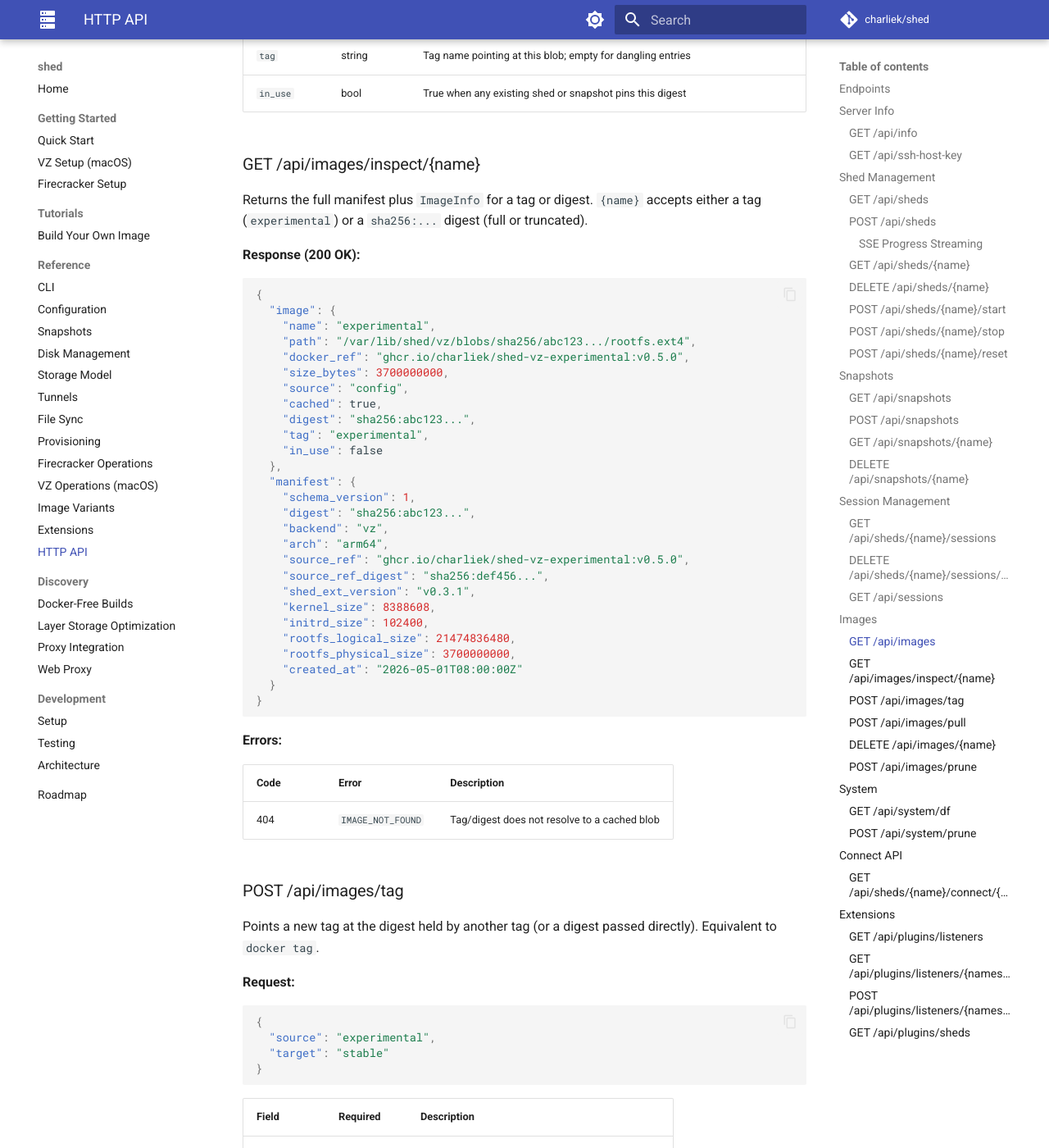
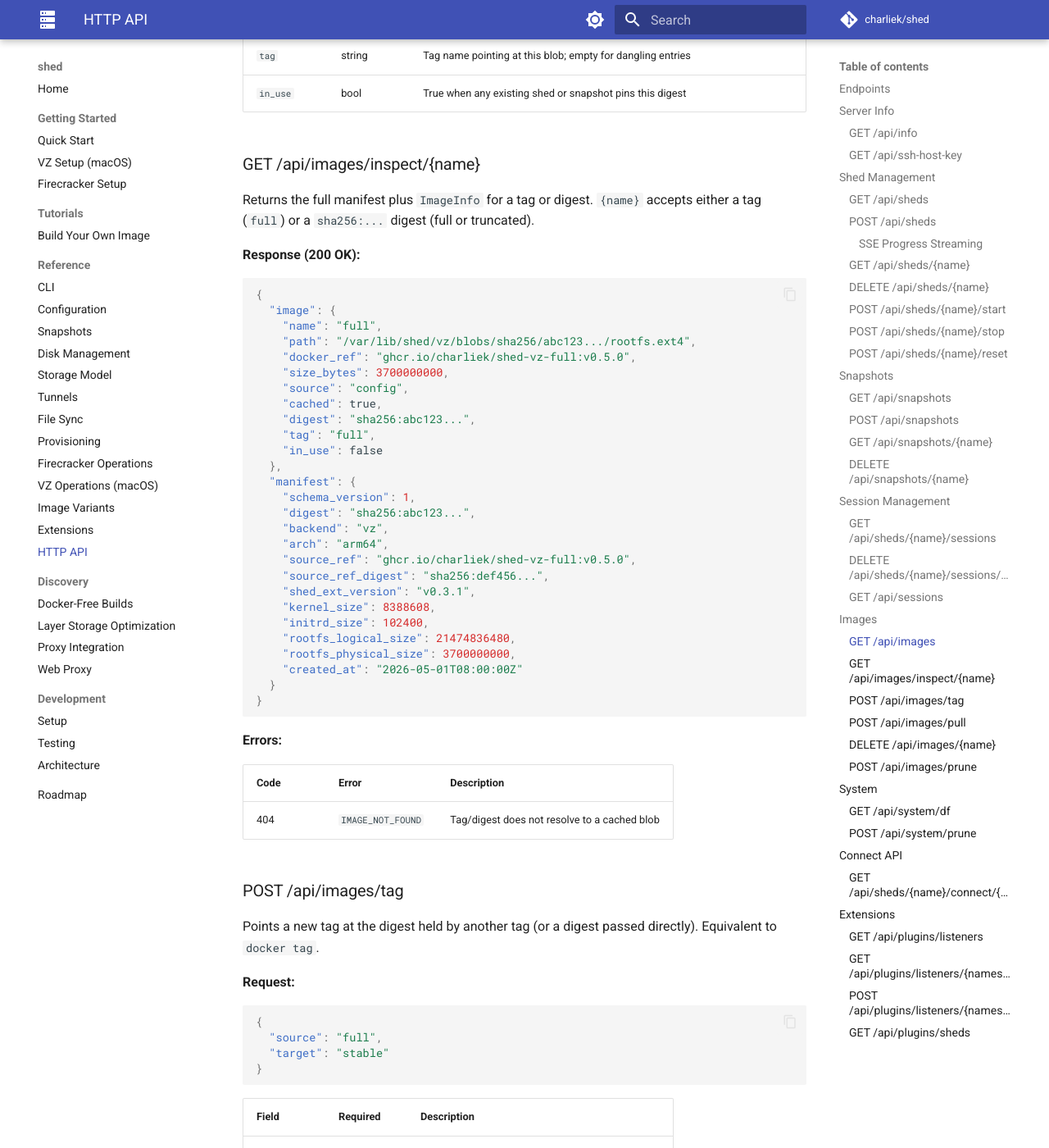
Before and after one commit to charliek/shed, an MkDocs documentation site: the page built from docs/reference/api.md, in a window 1280 px wide and 1400 px high, scrolled down 12992 px. Shown: the whole window at 82% size. Built offline with MkDocs 1.6.1 and Material for MkDocs 9.7.7, drawn with Linux system fonts in a browser that asks for light colours; comment, search, counter and statistics services are not loaded; some of the changed text lies outside the part shown.

Commit message:
docs: scrub remaining experimental references
Follow-up to the Phase 8 doc pass — replace stale shed-{vz,fc}-experimental
mentions across api.md, disk-management.md, extensions.md, provisioning.md,
snapshots.md, quick-start.md, and the proxy_integration_design discovery doc.

Also clarifies extensions.md's "shed-extensions pre-installed" prose so
it correctly notes that both the `extensions` and `full` variants
include the brokering binaries — extensions is the minimal starting
point, full layers the coding agents on top.

Co-Authored-By: Claude Opus 4.7 (1M context) <noreply@anthropic.com>

````diff
--- a/docs/reference/api.md
+++ b/docs/reference/api.md
@@ -294,7 +294,7 @@ persisted to `snapshot.json`.
       "name": "post-migration",
       "backend": "vz",
       "source_shed": "api-dev",
-      "source_image": "experimental",
+      "source_image": "full",
       "size_bytes": 5368709120,
       "created_at": "2026-05-10T12:00:00Z",
       "lower_digest": "sha256:abc123...",
@@ -500,7 +500,7 @@ Returns available image variants across all backends. Each entry is an
 ### GET /api/images/inspect/{name}
 
 Returns the full manifest plus `ImageInfo` for a tag or digest. `{name}`
-accepts either a tag (`experimental`) or a `sha256:...` digest (full or
+accepts either a tag (`full`) or a `sha256:...` digest (full or
 truncated).
 
 **Response (200 OK):**
@@ -508,14 +508,14 @@ truncated).
 ```json
 {
   "image": {
-    "name": "experimental",
+    "name": "full",
     "path": "/var/lib/shed/vz/blobs/sha256/abc123.../rootfs.ext4",
-    "docker_ref": "ghcr.io/charliek/shed-vz-experimental:v0.5.0",
+    "docker_ref": "ghcr.io/charliek/shed-vz-full:v0.5.0",
     "size_bytes": 3700000000,
     "source": "config",
     "cached": true,
     "digest": "sha256:abc123...",
-    "tag": "experimental",
+    "tag": "full",
     "in_use": false
   },
   "manifest": {
@@ -523,7 +523,7 @@ truncated).
     "digest": "sha256:abc123...",
     "backend": "vz",
     "arch": "arm64",
-    "source_ref": "ghcr.io/charliek/shed-vz-experimental:v0.5.0",
+    "source_ref": "ghcr.io/charliek/shed-vz-full:v0.5.0",
     "source_ref_digest": "sha256:def456...",
     "shed_ext_version": "v0.3.1",
     "kernel_size": 8388608,
@@ -550,7 +550,7 @@ directly). Equivalent to `docker tag`.
 
 ```json
 {
-  "source": "experimental",
+  "source": "full",
   "target": "stable"
 }
 ```
@@ -578,8 +578,8 @@ store, and advances a tag. Returns the resulting digest.
 
 ```json
 {
-  "docker_ref": "ghcr.io/charliek/shed-vz-experimental:v0.5.0",
-  "tag": "experimental"
+  "docker_ref": "ghcr.io/charliek/shed-vz-full:v0.5.0",
+  "tag": "full"
 }
 ```
 
@@ -592,7 +592,7 @@ store, and advances a tag. Returns the resulting digest.
 
 ```json
 {
-  "tag": "experimental",
+  "tag": "full",
   "digest": "sha256:abc123..."
 }
 ```
````
Also changed, not shown: docs/reference/disk-management.md (+1 -1 lines), docs/reference/extensions.md (+1 -1 lines), docs/reference/provisioning.md (+1 -1 lines), docs/reference/snapshots.md (+1 -1 lines).
